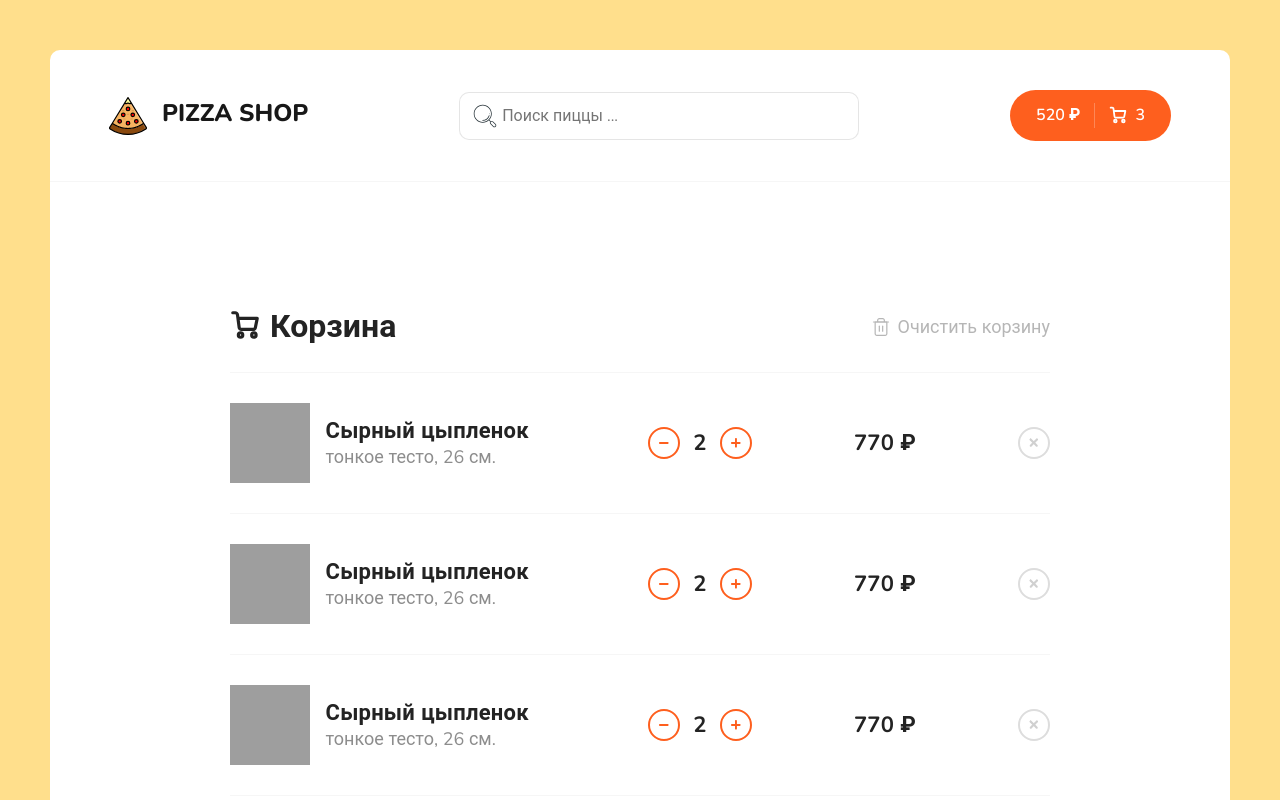
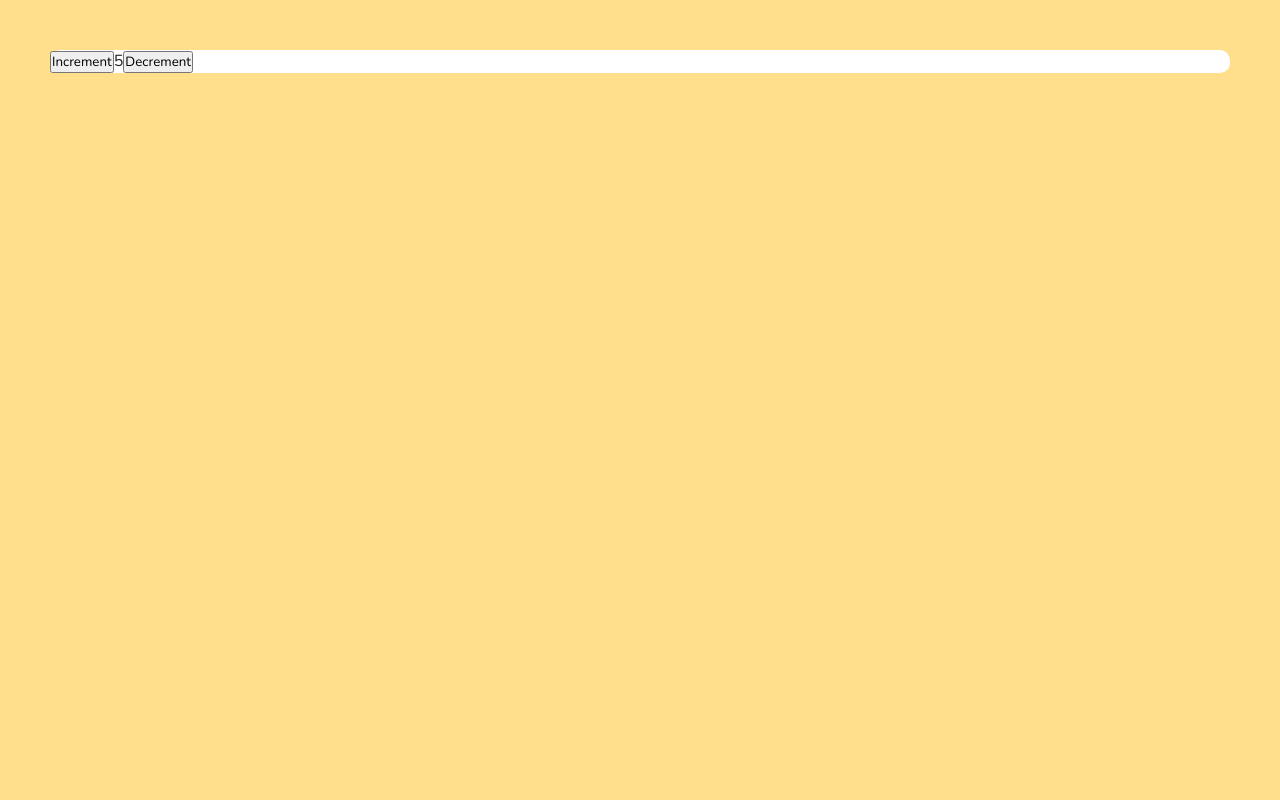
Before and after one commit to t-bass/pizza-shop, a React (Create React App) app: page /cart in a window 1280 px wide. Shown: the top 800 px of the page. Built offline with nearby package versions, Linux system fonts and the light colour scheme; grey boxes are pictures that could not be loaded.

Commit message:
подключил Redux Toolkit

```diff
--- a/package.json
+++ b/package.json
@@ -3,6 +3,7 @@
   "version": "0.1.0",
   "private": true,
   "dependencies": {
+    "@reduxjs/toolkit": "^1.8.2",
     "@testing-library/jest-dom": "^5.16.4",
     "@testing-library/react": "^13.2.0",
     "@testing-library/user-event": "^13.5.0",
@@ -10,6 +11,7 @@
     "react-content-loader": "^6.2.0",
     "react-dom": "^18.1.0",
     "react-paginate": "^8.1.3",
+    "react-redux": "^8.0.2",
     "react-router-dom": "^6.3.0",
     "react-scripts": "5.0.1",
     "sass": "^1.52.1",
--- a/src/App.js
+++ b/src/App.js
@@ -1,4 +1,5 @@
 import React, { useState } from 'react';
+import { useSelector, useDispatch } from 'react-redux';
 import { Routes, Route } from 'react-router-dom';
 import Header from './components/Header';
 import Home from './pages/Home';
@@ -6,14 +7,25 @@
 import NotFound from './pages/NotFound';
 
 import './scss/app.scss';
+import { decrement, increment } from './redux/slices/filretSlice';
 
 export const SearchContext = React.createContext('');
 
 function App() {
   const [searchValue, setSearchValue] = useState('');
+  const count = useSelector((state) => state.counter.value);
+  const dispatch = useDispatch();
   return (
     <div className='wrapper'>
-      <SearchContext.Provider value={{ searchValue, setSearchValue }}>
+      <button aria-label='Increment value' onClick={() => dispatch(increment())}>
+        Increment
+      </button>
+      <span>{count}</span>
+      <button aria-label='Decrement value' onClick={() => dispatch(decrement())}>
+        Decrement
+      </button>
+
+      {/* <SearchContext.Provider value={{ searchValue, setSearchValue }}>
         <Header />
         <div className='content'>
           <Routes>
@@ -22,7 +34,7 @@
             <Route path='*' element={<NotFound />} />
           </Routes>
         </div>
-      </SearchContext.Provider>
+      </SearchContext.Provider> */}
     </div>
   );
 }
--- a/src/index.js
+++ b/src/index.js
@@ -2,10 +2,14 @@
 import ReactDOM from 'react-dom/client';
 import { BrowserRouter } from 'react-router-dom';
 import App from './App';
+import { Provider } from 'react-redux';
+import { store } from './redux/store';
 
 const root = ReactDOM.createRoot(document.getElementById('root'));
 root.render(
-  <BrowserRouter>
-    <App />
-  </BrowserRouter>,
+  <Provider store={store}>
+    <BrowserRouter>
+      <App />
+    </BrowserRouter>
+  </Provider>,
 );
--- /dev/null
+++ b/src/redux/slices/filretSlice.js
@@ -0,0 +1,25 @@
+import { createSlice } from '@reduxjs/toolkit';
+
+const initialState = {
+  value: 5,
+};
+
+export const filterSlice = createSlice({
+  name: 'filter',
+  initialState,
+  reducers: {
+    increment: (state) => {
+      state.value += 2;
+    },
+    decrement: (state) => {
+      state.value -= 1;
+    },
+    incrementByAmount: (state, action) => {
+      state.value += action.payload;
+    },
+  },
+});
+
+export const { increment, decrement, incrementByAmount } = filterSlice.actions;
+
+export default filterSlice.reducer;
--- /dev/null
+++ b/src/redux/store.js
@@ -0,0 +1,6 @@
+import { configureStore } from '@reduxjs/toolkit';
+import counterReducer from './slices/filretSlice';
+
+export const store = configureStore({
+  reducer: { counter: counterReducer },
+});
```
Also changed, not shown: 1 other file (tests, documents, lock files or other folders).
